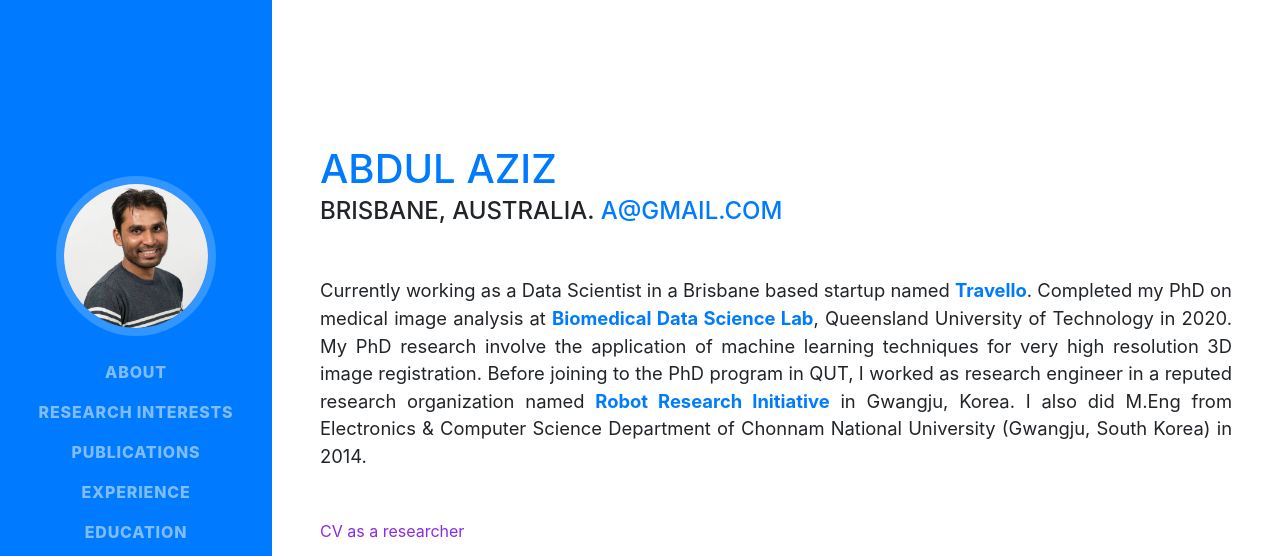
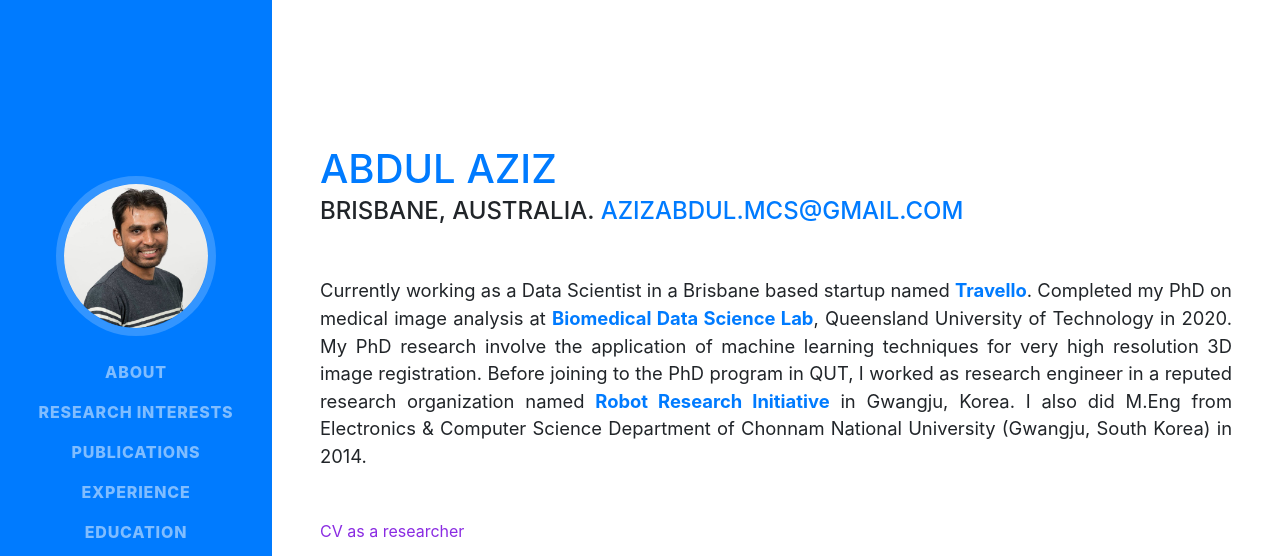
Before and after one commit to azizmonir/azizmonir.github.io, a website with bundled scripts: page index.html in a window 1280 px wide. Shown: the top 556 px of the page. Built offline with nearby package versions, Linux system fonts and the light colour scheme; a web font is replaced by a local one.

Commit message:
email-added

```diff
--- a/index.html
+++ b/index.html
@@ -74,7 +74,7 @@
           <span class="text-primary">Abdul Aziz</span>
         </h1>
         <div class="subheading mb-5">Brisbane, Australia.
-          <a href="mailto:abdullah.nazib@gmail.com">a@gmail.com</a>
+          <a href="mailto:azizabdul.mcs@gmail.com">azizabdul.mcs@gmail.com</a>
         </div>
         <p class="lead mb-5", style="text-align:justify">Currently working as a Data Scientist in a Brisbane based startup named <a href="https://travelloapp.com/">
           <b>Travello</b></a>.
```
